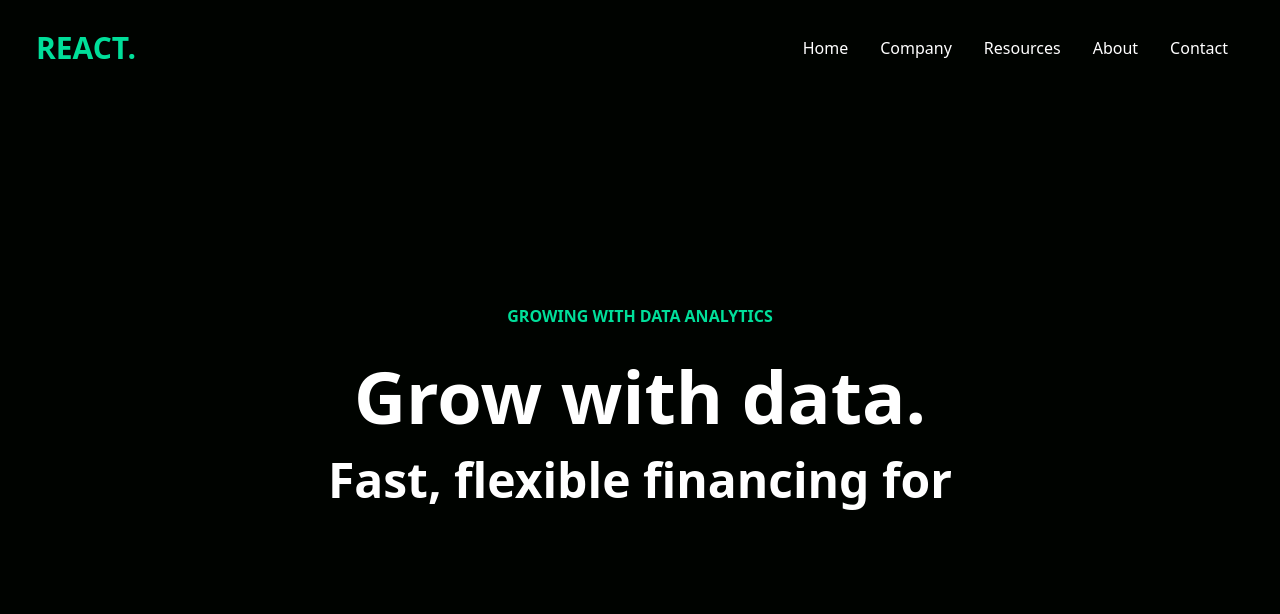
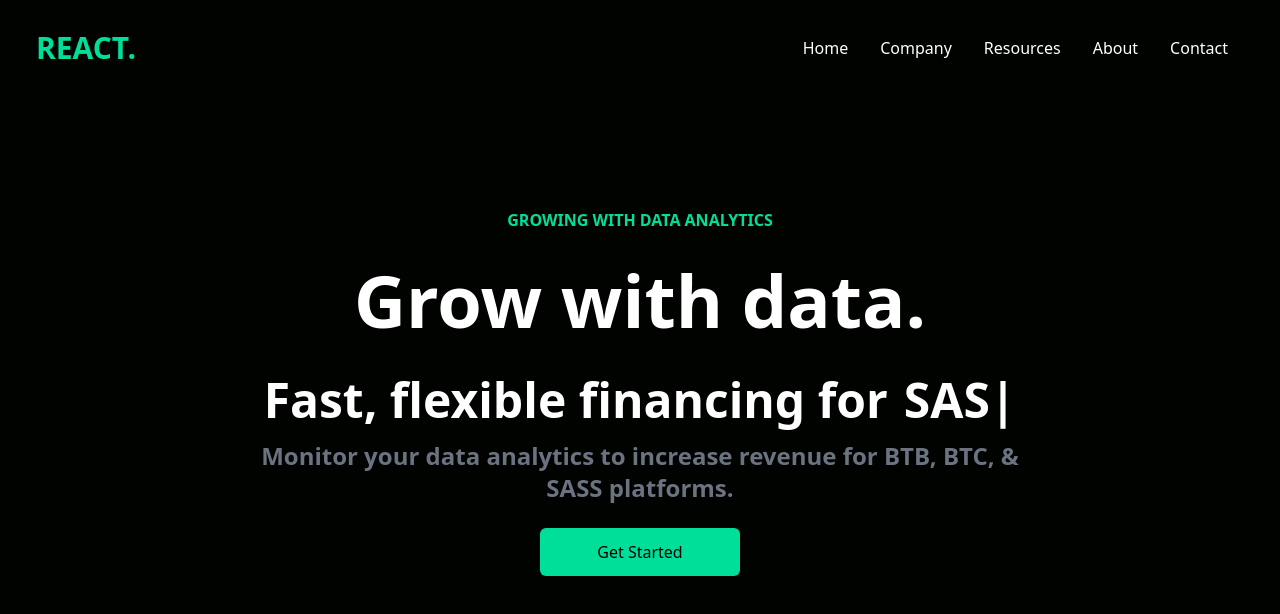
Before and after one commit to busari-mcode/data-finance-app, a React (Create React App) app: page / in a window 1280 px wide. Shown: the top 614 px of the page. Built offline with nearby package versions, Linux system fonts and the light colour scheme.

Commit message:
new changes

```diff
--- a/package.json
+++ b/package.json
@@ -10,6 +10,7 @@
     "react-dom": "^18.2.0",
     "react-icons": "^4.12.0",
     "react-scripts": "5.0.1",
+    "react-typed": "^1.2.0",
     "web-vitals": "^2.1.0"
   },
   "scripts": {
--- a/public/index.html
+++ b/public/index.html
@@ -47,6 +47,11 @@
       install tailwind intellisense to save time coding
      -->
 
+     <!--  go to npmjs.com then check react-typed,
+           install it to add a react-typing content
+           to your website
+      -->
+
      <!-- continue from 27:00 -->
   </body>
 </html>
--- a/src/components/Hero.jsx
+++ b/src/components/Hero.jsx
@@ -1,14 +1,33 @@
-import React from 'react'
+import React from 'react';
+import Typed from 'react-typed';
 
 const Hero = () => {
   return (
     <div className='text-white'>
         <div className='max-w-[800px] mt-[-96px] w-full h-screen mx-auto text-center flex flex-col justify-center'>
-            <p className='text-[#00df9a] font-bold p-2'>GROWING WITH DATA ANALYTICS</p>
-            <h1 className='md:text-7xl sm:text-6xl text-4xl font-bold md:py-6'>Grow with data.</h1>
-            <div>
-                <p className='md:text-5xl sm:text-4xl text-xl font-bold'>Fast, flexible financing for</p>
+            <p className='text-[#00df9a] font-bold p-2'>
+              GROWING WITH DATA ANALYTICS
+            </p>
+            <h1 className='md:text-7xl sm:text-6xl text-4xl font-bold md:py-6'>
+              Grow with data.
+            </h1>
+            <div className='flex justify-center items-center'>
+                <p className='md:text-5xl sm:text-4xl text-xl font-bold py-4'>
+                  Fast, flexible financing for
+                </p>
+                <Typed className='md:text-5xl sm:text-4xl text-xl font-bold md:pl-4 pl-2'
+                 strings={['BTB', 'BTC', 'SASS']}
+                 typeSpeed={120}
+                 backSpeed={140}
+                 loop
+                />
             </div>
+            <p className='md:text-2xl text-xl font-bold text-gray-500'>
+              Monitor your data analytics to increase revenue for BTB, BTC, & SASS platforms.
+            </p>
+            <button className='bg-[#00df9a] w-[200px] rounded-md font-medium my-6 mx-auto py-3 text-black'>
+              Get Started
+            </button>
         </div>
     </div>
   )
```
Also changed, not shown: 1 other file (tests, documents, lock files or other folders).
